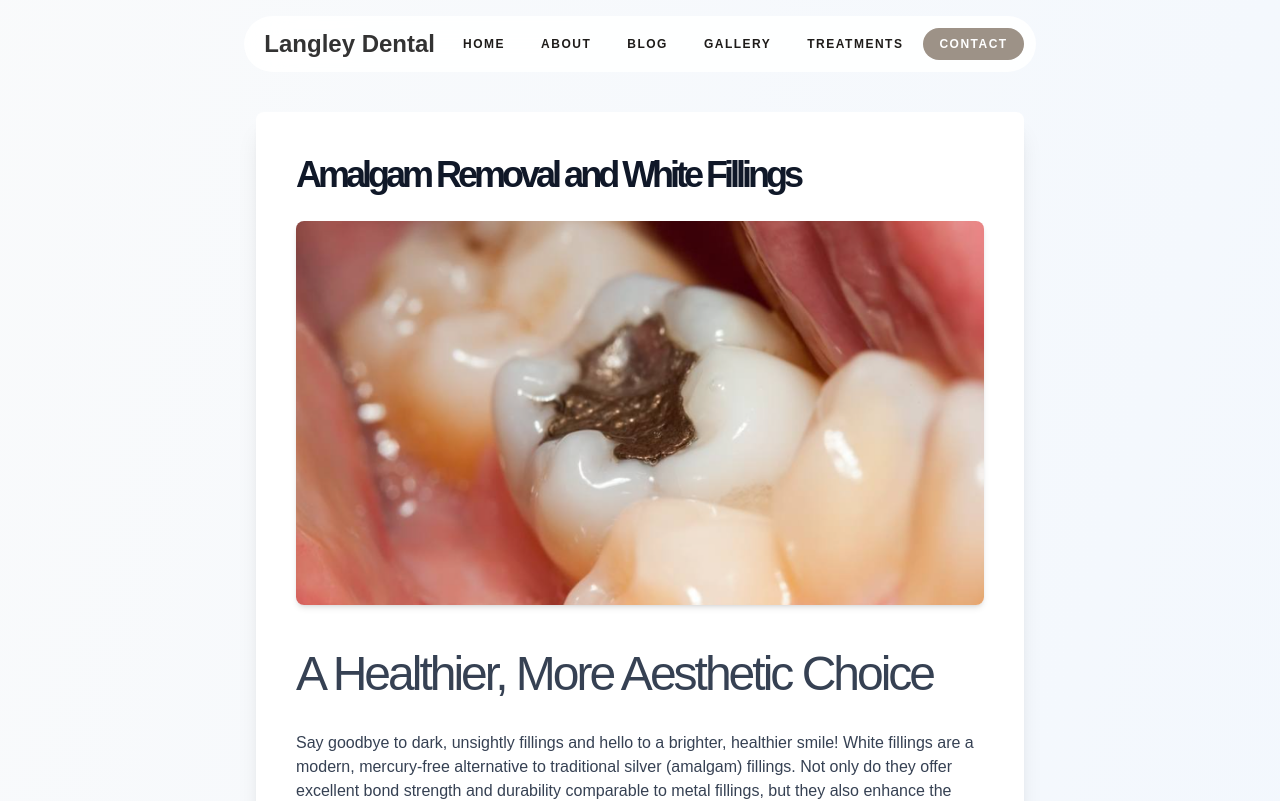
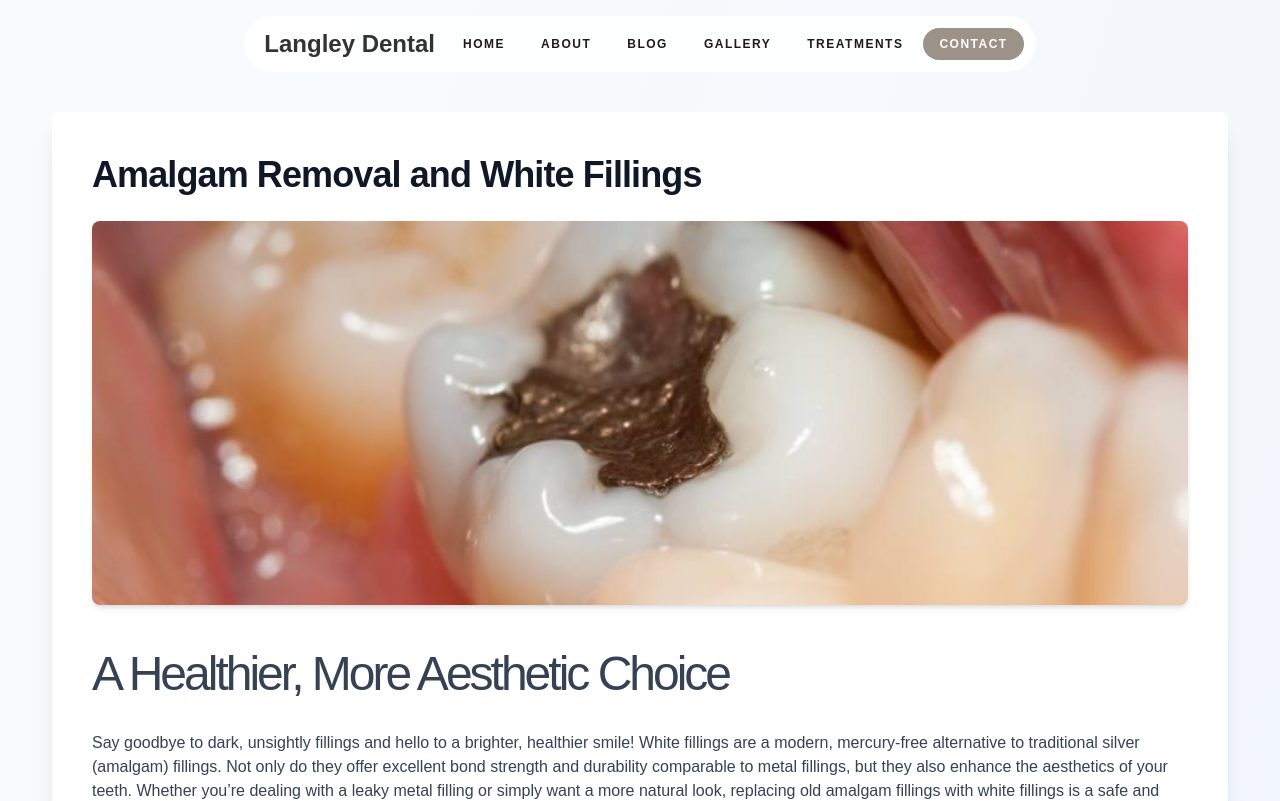
Before and after one commit to Dropdead6420/langley-dental, a Next.js app: page /treatments/amalgam-removal-and-white-fillings in a window 1280 px wide. Shown: the top 801 px of the page. Built offline with nearby package versions, Linux system fonts and the light colour scheme; a web font is replaced by a local one.

Commit message:
treatment

```diff
--- a/src/app/treatments/[slug]/page.jsx
+++ b/src/app/treatments/[slug]/page.jsx
@@ -18,8 +18,11 @@ export default function TreatmentDetail({ params }) {
 
   return (
     <div className="!min-h-screen !bg-gradient-to-br !from-gray-50 !to-blue-50 !py-16 !px-4 sm:!px-6 lg:!px-8">
-      <div className="!max-w-3xl !mx-auto !bg-white !p-8 md:!p-10 !rounded-lg !shadow-xl !mt-12">
-        <h1 className="!text-4xl !font-extrabold !text-gray-900 !mb-6 !leading-tight">{treatment.title}</h1>
+      <div className="container mx-auto">
+        <div className="!max-w-3l !mx-auto !bg-white !p-8 md:!p-10 !rounded-lg !shadow-xl !mt-12">
+          <h1 className="!text-4xl !font-extrabold !tracking-tight !text-gray-900 !mb-6 !leading-tight">
+            {treatment.title}
+          </h1>
 
           <img
             src={treatment.image}
@@ -32,19 +35,23 @@ export default function TreatmentDetail({ params }) {
             dangerouslySetInnerHTML={{ __html: treatment.content }}
           />
 
-        <div className="!flex !gap-4"> {/* Added a div for button layout */}
-          <Link href={`/`} passHref>
+          <div className="!flex !gap-4">
+            <Link href="/treatments" passHref>
               <button className="!inline-flex !items-center !px-6 !py-3 !border !border-transparent !text-base !font-medium !rounded-md !shadow-sm !text-white !bg-indigo-600 hover:!bg-indigo-700 focus:!outline-none focus:!ring-2 focus:!ring-offset-2 focus:!ring-indigo-500 !transition !duration-300 !ease-in-out">
                 Back to Treatments
               </button>
             </Link>
+
             <button
               onClick={() => setOpen(true)}
-            className="!inline-flex !items-center !px-6 !py-3 !border !border-transparent !text-base !font-medium !rounded-lg !shadow-md !text-white !bg-teal-600 hover:!bg-teal-700 focus:!outline-none focus:!ring-2 focus:!ring-offset-2 focus:!ring-teal-500 !transition !duration-300 !ease-in-out">
+              className="!inline-flex !items-center !px-6 !py-3 !border !border-transparent !text-base !font-medium !rounded-lg !shadow-md !text-white !bg-teal-600 hover:!bg-teal-700 focus:!outline-none focus:!ring-2 focus:!ring-offset-2 focus:!ring-teal-500 !transition !duration-300 !ease-in-out"
+            >
               Book Appointment
             </button>
           </div>
         </div>
       </div>
+      <ContactModal />
+    </div>
   );
 }
```
Lines whose indentation alone changed are shown as unchanged.
